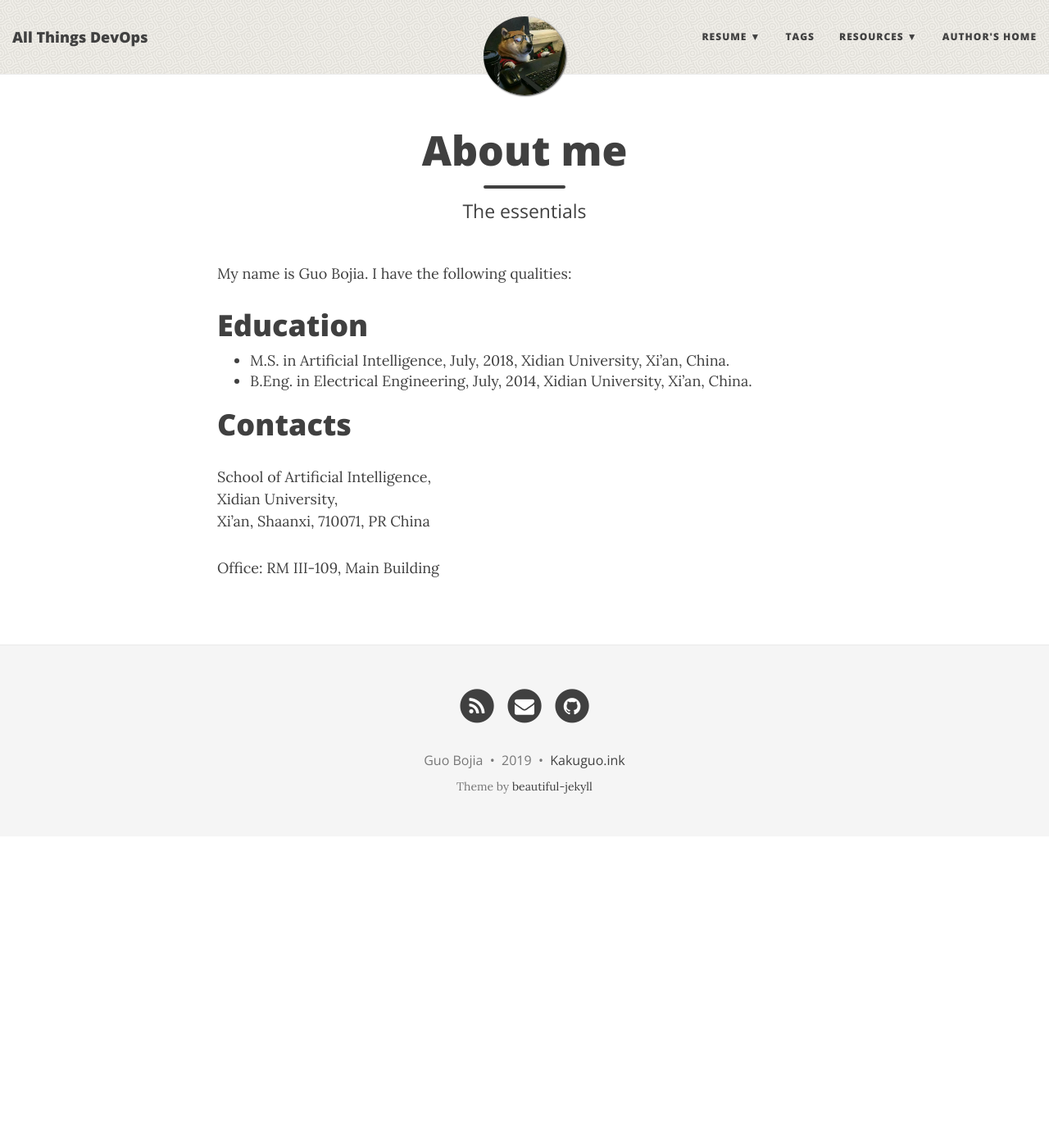
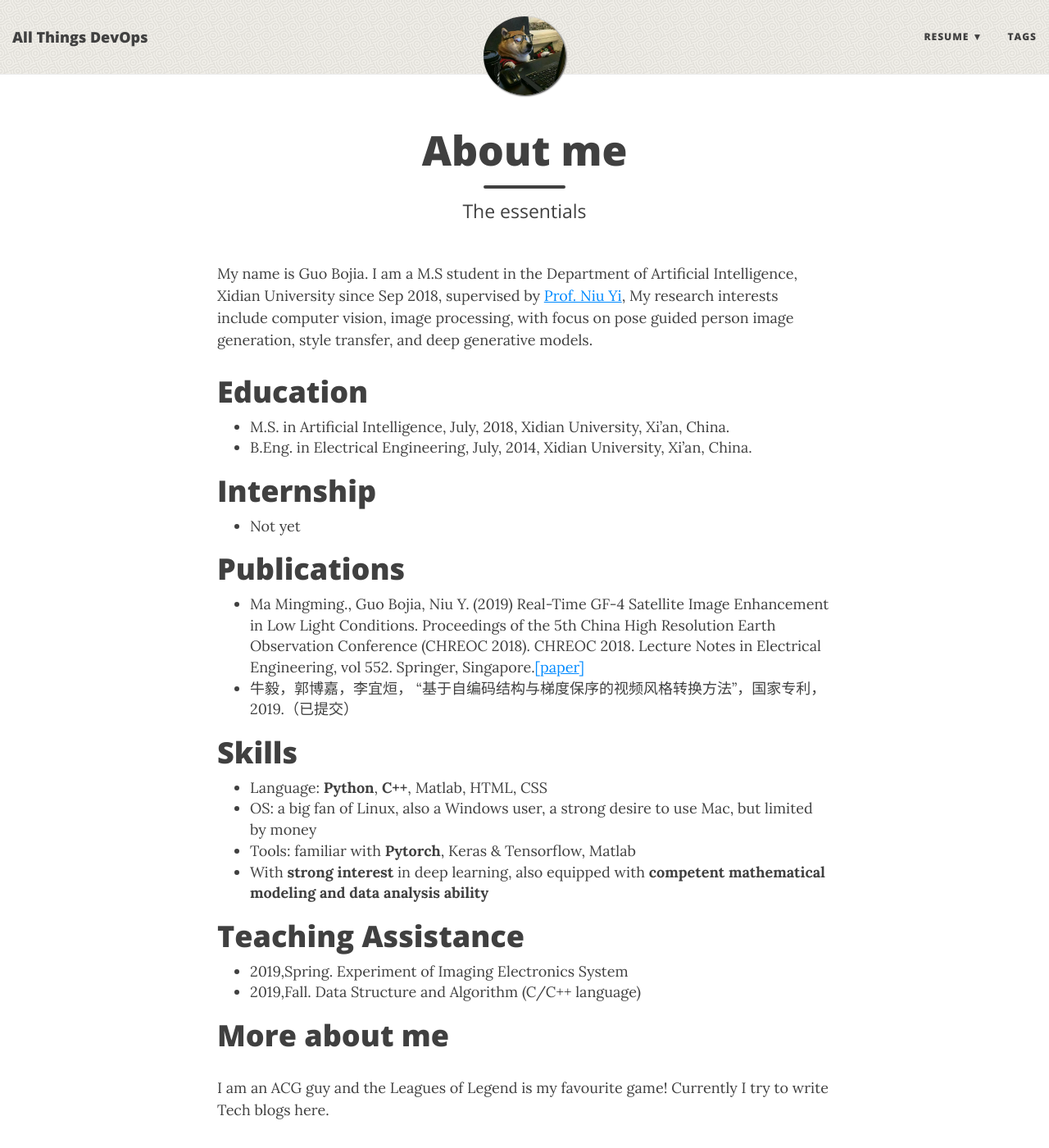
Before and after one commit to Kakuoo/kakuoo.github.io, a Jekyll site: the page built from aboutme/aboutme_en-US.md, in a window 1280 px wide and 1400 px high. Shown: the whole window at 82% size. Built offline with Jekyll 4.4.1, drawn with Linux system fonts in a browser that asks for light colours; nearby versions of some CDN libraries.

Commit message:
update resume

```diff
--- a/_config.yml
+++ b/_config.yml
@@ -24,9 +24,9 @@ navbar-links:
     - 中文: "aboutme/aboutme_zh-CN"
     - English: "aboutme/aboutme_en-US"
   Tags: "tags"
-  Resources:
-    - Learn markdown: "http://www.markdowntutorial.com/"
-  Author's home: "http://deanattali.com"
+  # Resources:
+  #   - Learn markdown: "http://www.markdowntutorial.com/"
+  # Author's home: "http://deanattali.com"
 
 # Image to show in the navigation bar - image must be a square (width = height)
 # Remove this parameter if you don't want an image in the navbar
@@ -69,13 +69,13 @@ author:
 # You can reorder the items to define the link order.
 # If you want to add a new link that isn't here, you'll need to also edit the file _data/SocialNetworks.yml
 social-network-links:
-  rss: true
+  # rss: true
   email: "kakuguo.me@gmail.com"
 #  facebook: Kakuoo
   github: Kakuoo
 #  twitter: Kakuoo
 #  reddit: yourname
-#  linkedin: daattali
+  linkedin: bojia-guo-b24a27193
 #  xing: yourname
 #  stackoverflow: "3943160/daattali"
 #  snapchat: deanat78
--- a/aboutme/aboutme_en-US.md
+++ b/aboutme/aboutme_en-US.md
@@ -5,14 +5,50 @@ subtitle: The essentials
 use-site-title: false
 ---
 
-My name is Guo Bojia. I have the following qualities:
+My name is Guo Bojia. I am a M.S student in the Department of Artificial Intelligence, Xidian University since Sep 2018, supervised by [<u>Prof. Niu Yi</u>](https://web.xidian.edu.cn/niuyi/index.html), My research interests include computer vision, image processing, with focus on pose guided person image generation, style transfer, and deep generative models.
 
+<!-- Pose Guided Person Image Generation
+Style Transfer -->
 
 Education
 =========
 
 - M.S. in Artificial Intelligence, July, 2018, Xidian University, Xi'an, China.
 - B.Eng. in Electrical Engineering, July, 2014, Xidian University, Xi'an, China.
+
+
+Internship
+=========
+- Not yet
+
+
+Publications
+=========
+- Ma Mingming., Guo Bojia, Niu Y. (2019) Real-Time GF-4 Satellite Image Enhancement in Low Light Conditions. Proceedings of the 5th China High Resolution Earth Observation Conference (CHREOC 2018). CHREOC 2018. Lecture Notes in Electrical Engineering, vol 552. Springer, Singapore.[[<u>paper</u>]](https://link.springer.com/chapter/10.1007/978-981-13-6553-9_15)
+- 牛毅，郭博嘉，李宜烜， “基于自编码结构与梯度保序的视频风格转换方法”，国家专利，2019.（已提交）
+
+
+Skills
+=========
+
+- Language: **Python**, **C++**, Matlab, HTML, CSS
+- OS: a big fan of Linux, also a Windows user, a strong desire to use Mac, but limited by money
+- Tools: familiar with **Pytorch**, Keras & Tensorflow, Matlab
+<!-- have experience with Tensorflow,Keras -->
+- With **strong interest** in deep learning, also equipped with **competent mathematical modeling and data analysis ability**
+
+
+Teaching Assistance
+=========
+
+- 2019,Spring. Experiment of Imaging Electronics System
+- 2019,Fall. Data Structure and Algorithm (C/C++ language)
+
+
+More about me
+=========
+
+I am an ACG guy and the Leagues of Legend is my favourite game! Currently I try to write Tech blogs here.
 
 <!-- Employment
 ==========
@@ -48,6 +84,7 @@ Research Interests
   - Screen Contents Understanding
   - Visual Surveillance
 - Optimization and applications -->
+<br>
 
 Contacts
 ========
```
Also changed, not shown: aboutme/aboutme_zh-CN.md (+31 -2 lines).
